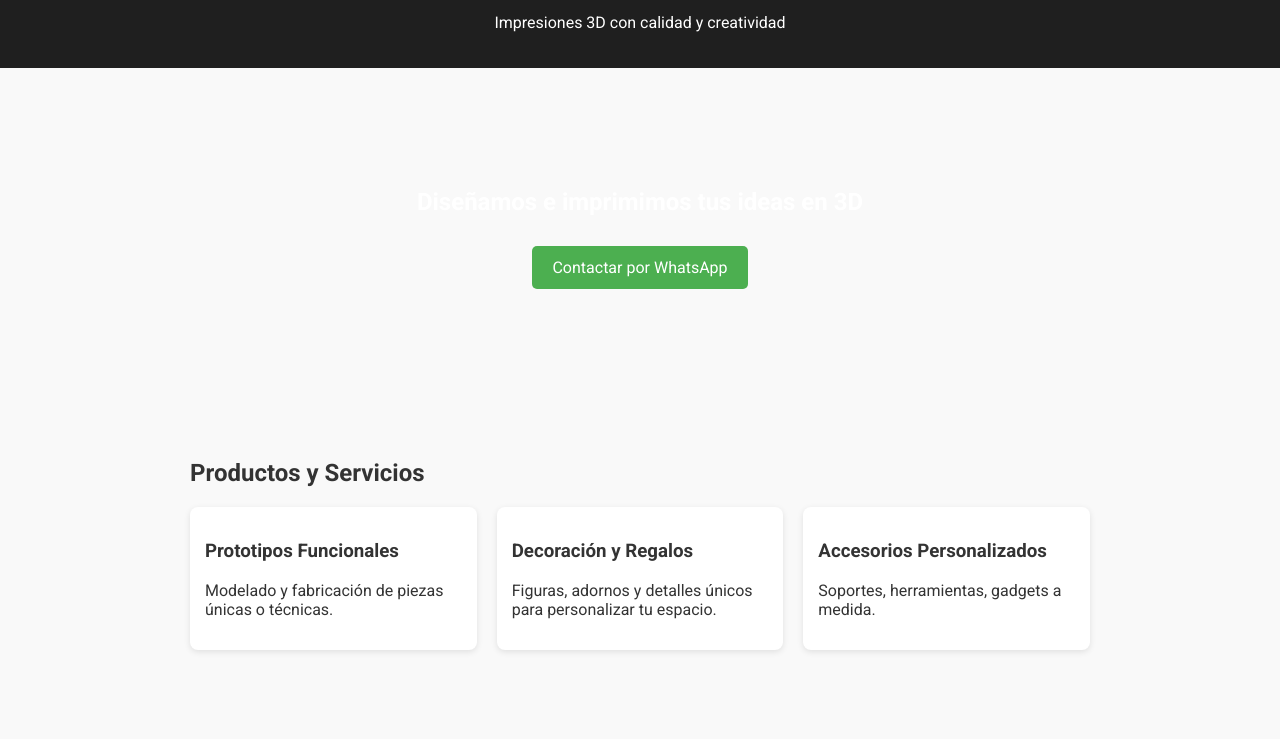
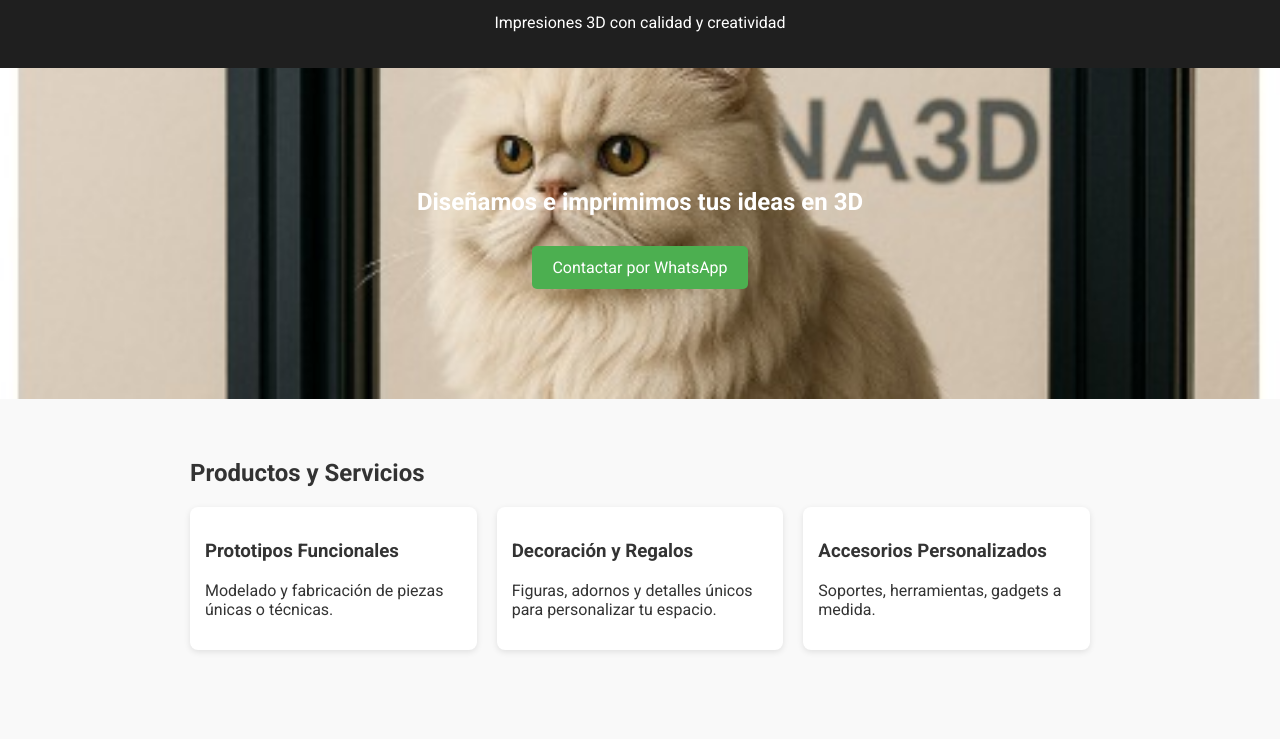
Before and after one commit to Original3dprint/original3d_page, a plain HTML site: page index.html in a window 1280 px wide. Shown: the part 61-800 px from the top of the page. Drawn offline with Linux system fonts and the light colour scheme.

Commit message:
Update index.html

```diff
--- a/index.html
+++ b/index.html
@@ -22,7 +22,7 @@
       margin: 0;
     }
     .hero {
-      background-image: url('tu-imagen-principal.jpg'); /* Reemplaza con tu imagen */
+      background-image: url('gato.jpg'); /* Reemplaza con tu imagen */
       background-size: cover;
       background-position: center;
       padding: 100px 20px;
```
